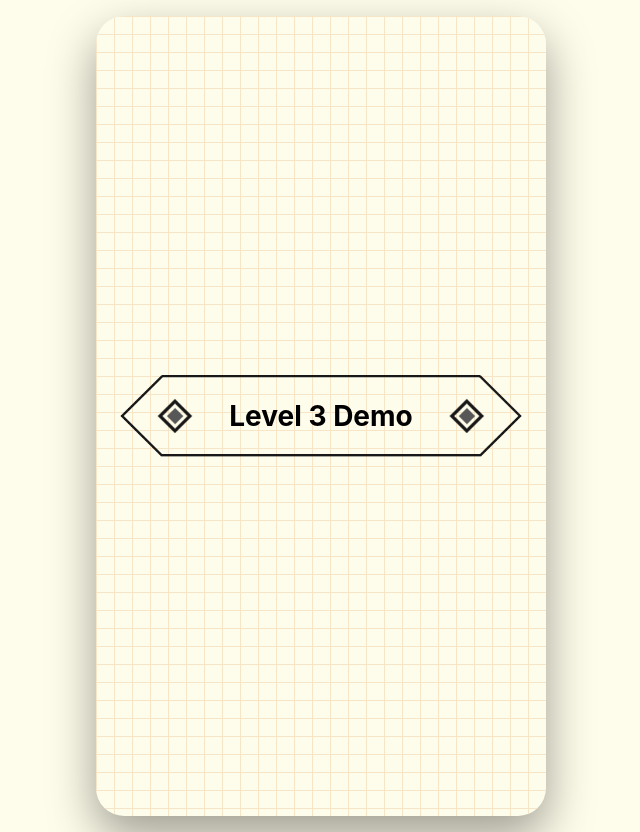
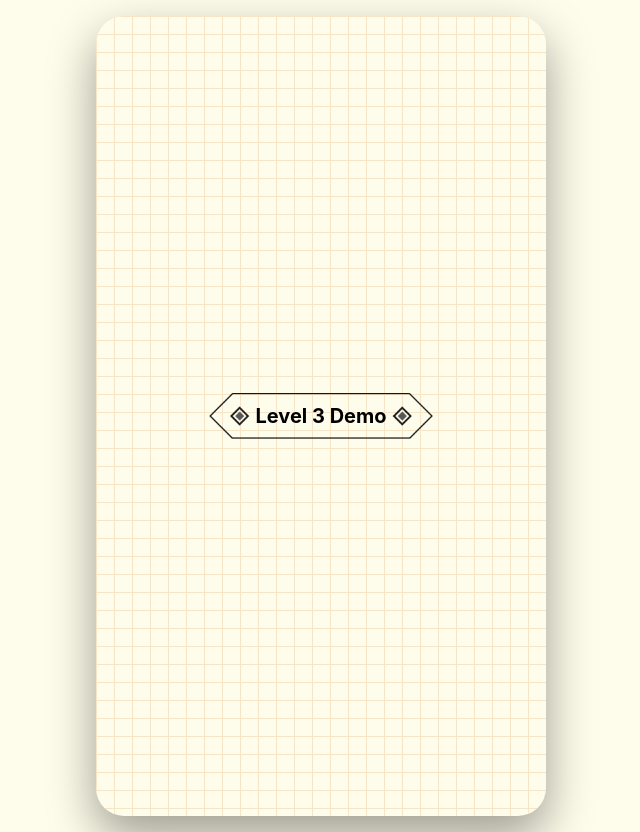
Before and after one commit to VvvVv-Ru/Ball, a React (Vite) app: page /#level3 in a window 1280 px wide. Shown: the whole page, without its empty margins (319-959 px from the left). Built offline with nearby package versions, Linux system fonts and the light colour scheme.

Commit message:
结算界面ui位置，按钮位置大小

```diff
--- a/src/index.css
+++ b/src/index.css
@@ -132,6 +132,13 @@ button {
   line-height: 0;
 }
 
+.flow-primary-button {
+  width: min(100%, 224px);
+  min-width: 0;
+  border-radius: 20px;
+  overflow: hidden;
+}
+
 .flow-button-image {
   display: block;
   width: 100%;
@@ -153,8 +160,13 @@ button {
   pointer-events: none;
 }
 
+.flow-button-label--primary {
+  padding-inline: 22px;
+  font-size: clamp(13px, 1.96vw, 20px);
+}
+
 .flow-start-button {
-  min-width: min(100%, 320px);
+  width: min(100%, 224px);
 }
 
 .flow-result-time {
@@ -162,10 +174,12 @@ button {
   line-height: 1;
   color: #000000;
   font-variant-numeric: tabular-nums;
+  transform: translateY(-20px);
 }
 
 .flow-result-button {
-  min-width: min(100%, 320px);
+  width: min(100%, 224px);
+  margin-top: 40px;
 }
 
 .flow-card__status {
@@ -793,11 +807,11 @@ button {
   }
 
   .flow-start-button {
-    min-width: min(100%, 280px);
+    width: min(100%, 196px);
   }
 
   .flow-result-button {
-    min-width: min(100%, 280px);
+    width: min(100%, 196px);
   }
 
   .stage-overlay-layer {
--- a/src/views/LevelResultView.tsx
+++ b/src/views/LevelResultView.tsx
@@ -101,9 +101,9 @@ export function LevelResultView() {
             {isResultUiVisible ? (
               <div className="flow-result-ui">
                 <strong className="flow-result-time" aria-label="本关总用时">{timeLabel}</strong>
-                <button type="button" className="flow-image-button flow-result-button" onClick={handlePrimaryAction} aria-label={nextLevelName}>
+                <button type="button" className="flow-image-button flow-primary-button flow-result-button" onClick={handlePrimaryAction} aria-label={nextLevelName}>
                   <img className="flow-button-image" src="/ui/flow-button.png" alt="" aria-hidden="true" />
-                  <span className="flow-button-label">{nextLevelName}</span>
+                  <span className="flow-button-label flow-button-label--primary">{nextLevelName}</span>
                 </button>
               </div>
             ) : null}
--- a/src/views/LevelStartView.tsx
+++ b/src/views/LevelStartView.tsx
@@ -17,9 +17,9 @@ export function LevelStartView() {
       <div className="stage-shell">
         <section className="stage-frame stage-frame--flow" aria-label="开始界面舞台">
           <div className="flow-stage-content flow-stage-content--start-only">
-            <button type="button" className="flow-image-button flow-start-button" onClick={handleEnterGameplay} aria-label={currentLevelName}>
+            <button type="button" className="flow-image-button flow-primary-button flow-start-button" onClick={handleEnterGameplay} aria-label={currentLevelName}>
               <img className="flow-button-image" src="/ui/flow-button.png" alt="" aria-hidden="true" />
-              <span className="flow-button-label">{currentLevelName}</span>
+              <span className="flow-button-label flow-button-label--primary">{currentLevelName}</span>
             </button>
           </div>
         </section>
```
